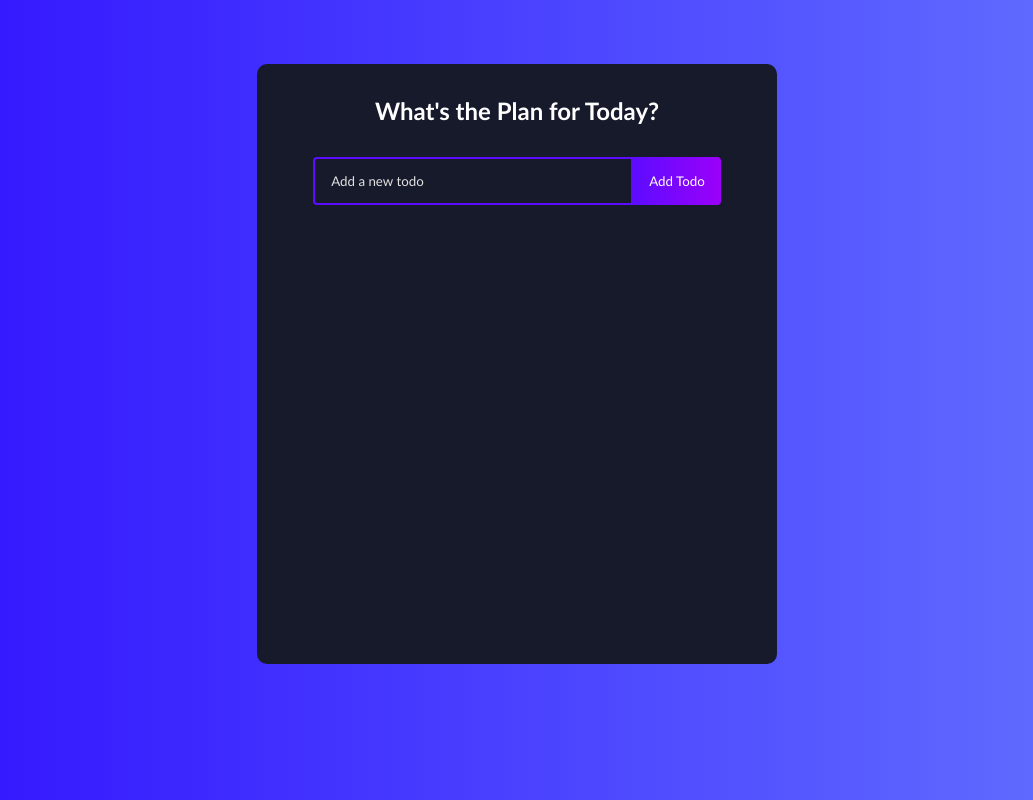
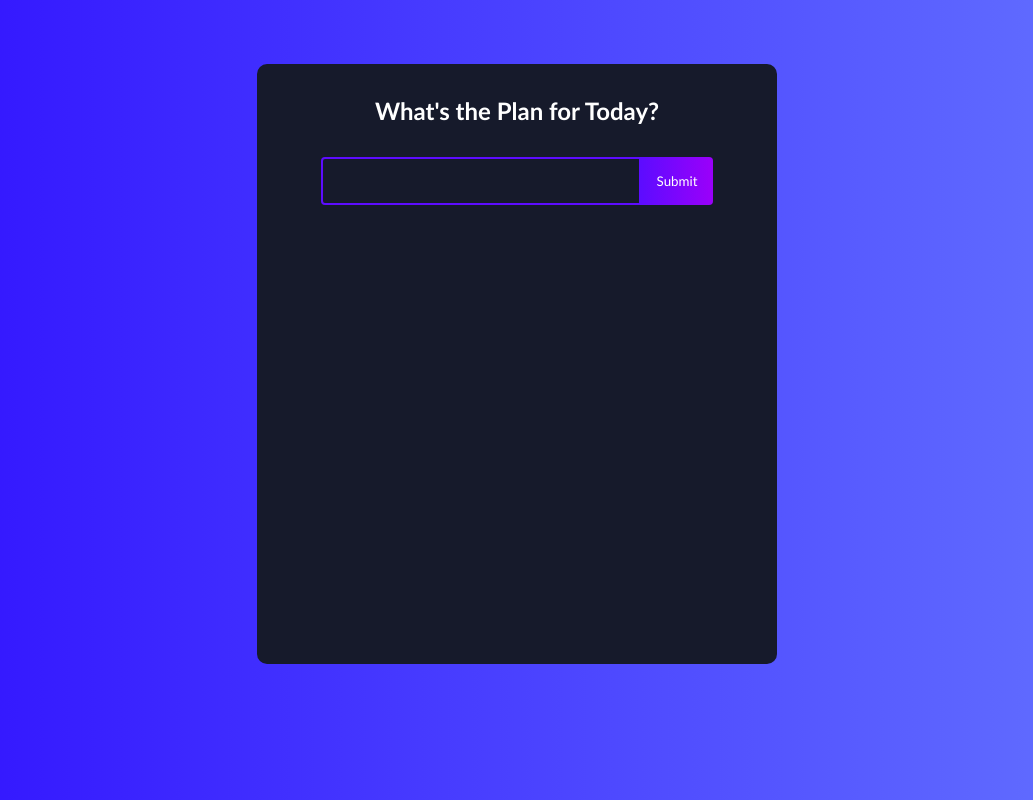
Before and after one commit to Amir-Pourhadi/React-Todo-List, a React (Create React App) app: page / in a window 1280 px wide. Shown: the whole page, without its empty margins (123-1156 px from the left). Built offline with nearby package versions, Linux system fonts and the light colour scheme.

Commit message:
final version

```diff
--- a/src/components/TodoForm.jsx
+++ b/src/components/TodoForm.jsx
@@ -1,11 +1,17 @@
 import { useEffect, useRef, useState } from "react";
 
-export default function TodoForm({ addTodo }) {
-	const [input, setInput] = useState("");
+export default function TodoForm({ addTodo, edit, inputPlaceholder, submitValue }) {
+	// To replace the input value with prev todo value when editing
+	const [input, setInput] = useState(edit ? edit.value : "");
+
+	// To focus on the input box when opened
 	const inputRef = useRef(null);
 	useEffect(() => {
 		inputRef.current.focus();
 	}, []);
+
+	// To have specific className when editing a todo
+	const isEdit = (edit || "") && "edit";
 
 	/**
 	 * To handle input change
@@ -16,7 +22,7 @@ export default function TodoForm({ addTodo }) {
 	};
 
 	/**
-	 * To handle submit button and empty input
+	 * To handle submit button and empty input when submitted
 	 * @param {event} e
 	 */
 	const handleSubmit = (e) => {
@@ -33,14 +39,14 @@ export default function TodoForm({ addTodo }) {
 		<div>
 			<form className="todo-form" onSubmit={handleSubmit}>
 				<input
-					className="todo-input"
+					className={`todo-input ${isEdit}`}
 					type="text"
-					placeholder="Add a new todo"
+					placeholder={inputPlaceholder}
 					value={input}
 					onChange={handleChange}
 					ref={inputRef}
 				/>
-				<input className="todo-button" type="submit" value="add todo" />
+				<input className={`todo-button ${isEdit}`} type="submit" value={submitValue} />
 			</form>
 		</div>
 	);
```
